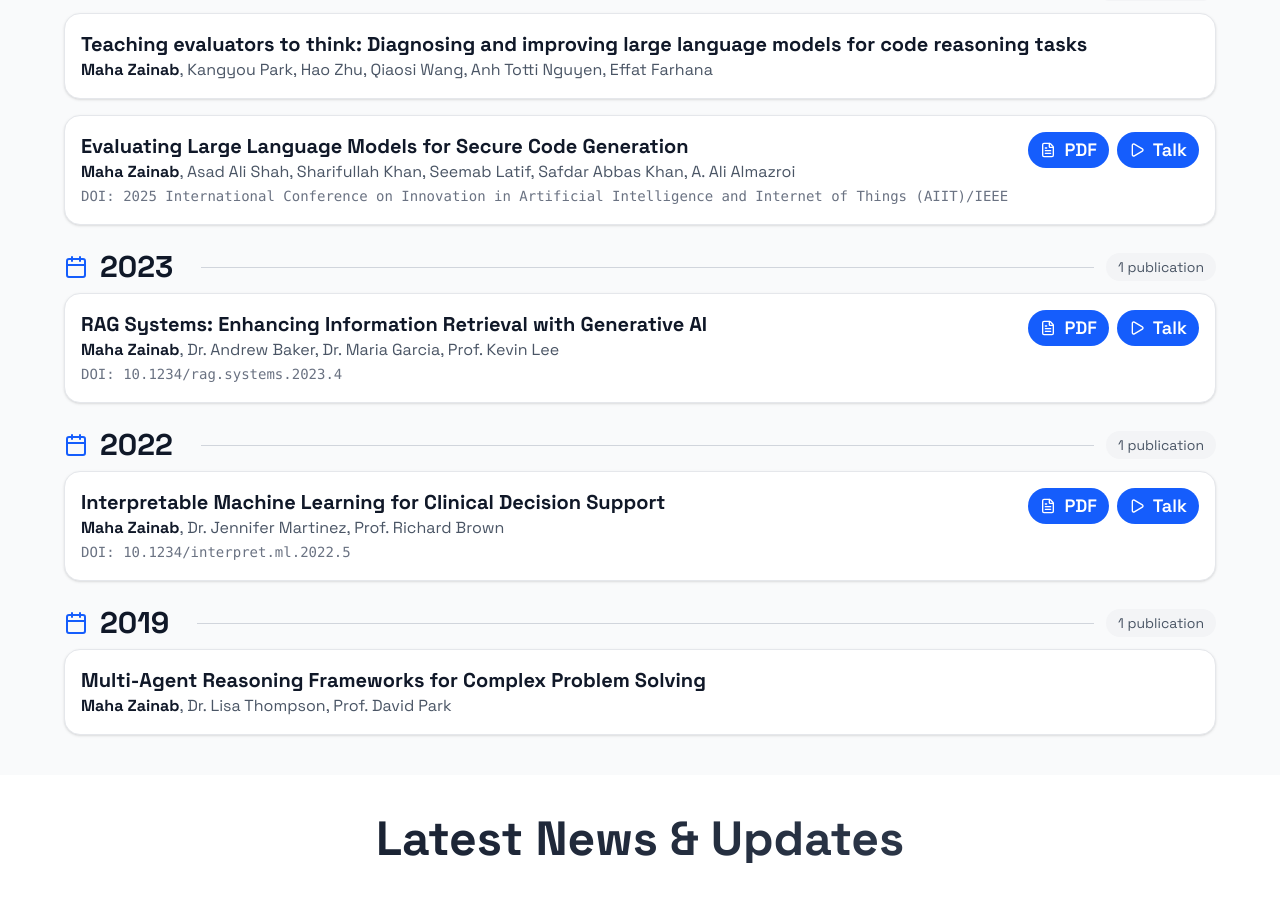
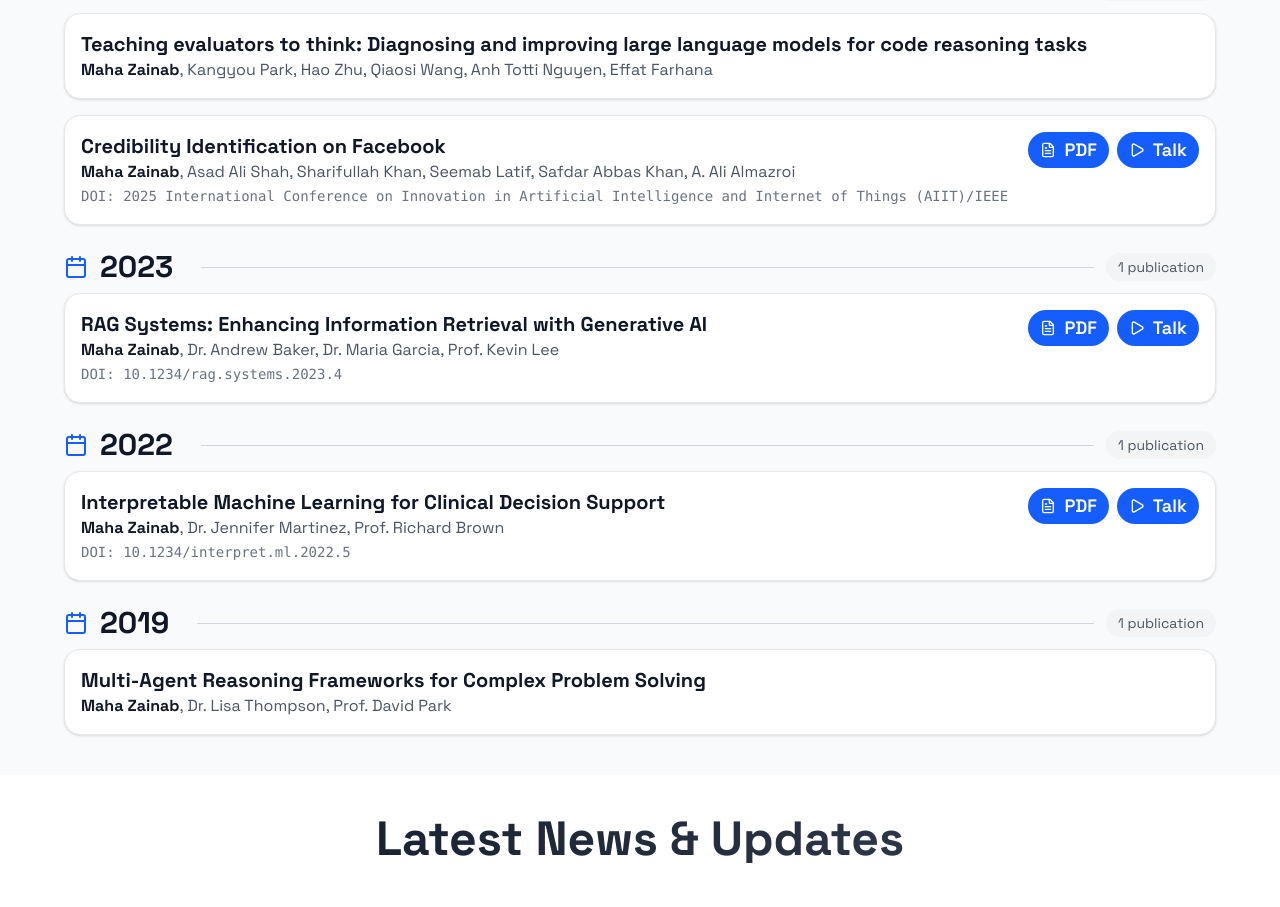
Before and after one commit to MahaZainab/MahaZainab.github.io, a React (Vite) app: page / in a window 1280 px wide. Shown: the part 1126-2033 px from the top of the page. Built offline with nearby package versions, Linux system fonts and the light colour scheme.

Commit message:
Auto commit on save

```diff
--- a/src/data/content.ts
+++ b/src/data/content.ts
@@ -65,7 +65,7 @@ export const publications: Publication[] = [
   },
   {
     id: 2,
-    title: "Evaluating Large Language Models for Secure Code Generation",
+    title: "Credibility Identification on Facebook",
     authors: [
       "Maha Zainab", "Asad Ali Shah", "Sharifullah Khan", "Seemab Latif", "Safdar Abbas Khan"
       , "A. Ali Almazroi",
```
